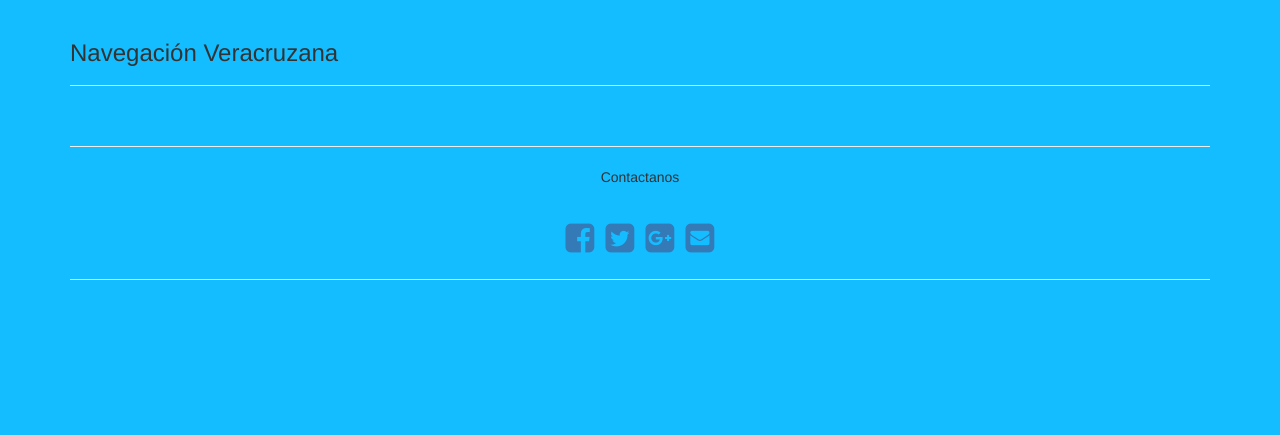
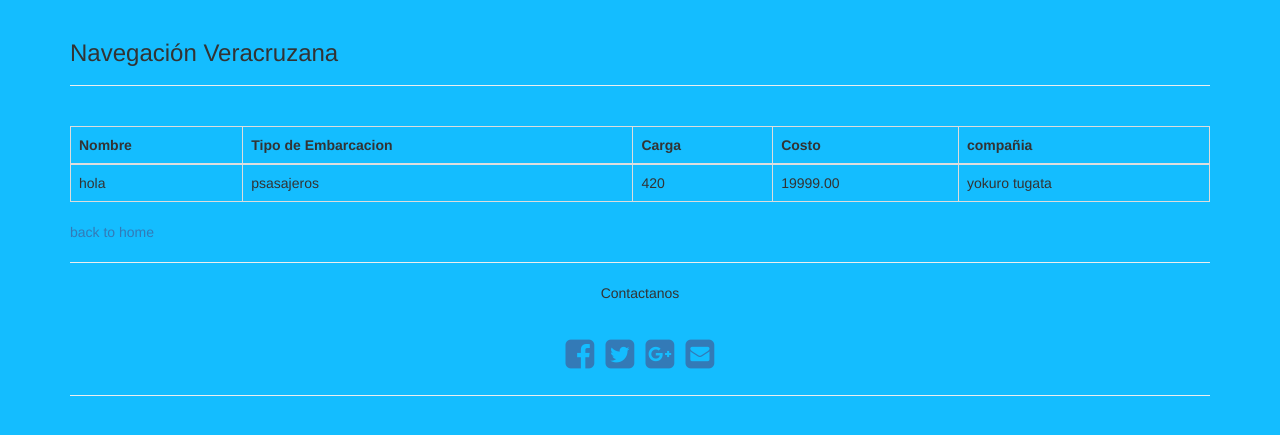
Before and after one commit to tuffk/nav, a Django app: page /navega/cfo/ in a window 1280 px wide. Shown: the top 435 px of the page. Run offline with Django 3.2, Linux system fonts and the light colour scheme; data comes from the database, SQL or seed files in the repository; both versions use the stored data as it was after the commit; some libraries are stand-ins or nearby versions.

Commit message:
pinche rodrigo huevon ceo y cfo lsitos

```diff
--- a/navega/templates/navega/cfo.html
+++ b/navega/templates/navega/cfo.html
@@ -4,11 +4,27 @@
 
 {% block content %}
 
-    <h2>{{ title }}</h2>
-    <p>{{ message }}</p>
-
-    {% if link %}
-        <a href="{{ link }}">{{ link_direction }}</a>
-    {% endif %}
+    <br>
+    <table class="table table-bordered table-hover table-inverse">
+        <thead class="thead-inverse">
+        <tr>
+            <th>Nombre</th>
+            <th>Tipo de Embarcacion</th>
+            <th>Carga</th>
+            <th>Costo</th>
+            <th>compa&ntilde;ia </th>
+        </tr>
+        </thead>
+        {% for ship in ships %}
+            <tr>
+                <td>{{ ship.nombre }}</td>
+                <td> {{ ship.tipo }}</td>
+                <td>{{ ship.carga }}</td>
+                <td>{{ ship.costo }}</td>
+                <td>{{ ship.company }}</td>
+            </tr>
+        {% endfor %}
+    </table>
+    <a href="/"> back to home</a>
 
 {% endblock %}
--- a/navega/views.py
+++ b/navega/views.py
@@ -15,7 +15,10 @@ def ceo(request):
     return render(request, 'navega/ceo.html', {"ships":ships})
 
 def cfo(request):
-    return render(request, 'navega/cfo.html', {})
+    st = datetime.date(2006, 1, 1)
+    en = datetime.date(2016, 12, 31)
+    ships = Embarcacion.objects.filter(fecha__range=(st, en))
+    return render(request, 'navega/cfo.html', {"ships":ships})
 
 def gman(request):
     return render(request, 'navega/gman.html', {})
```
Also changed, not shown: navega/templates/navega/ceo.html (+3 -6 lines), db.sqlite3.
